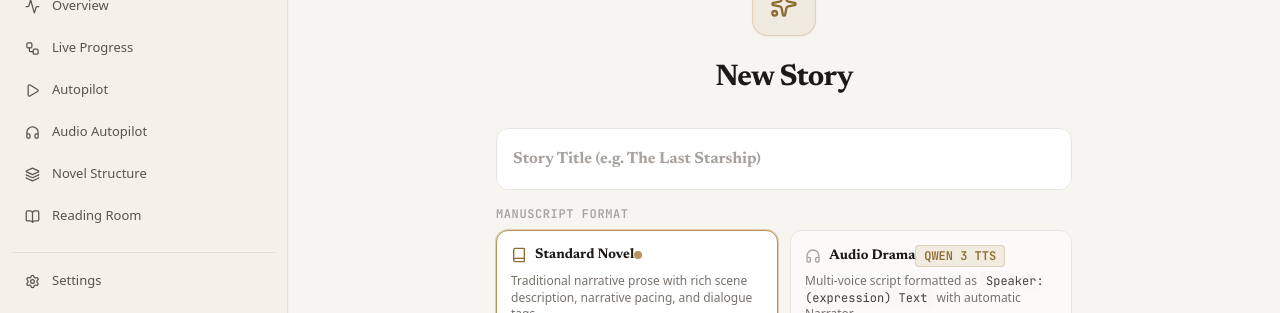
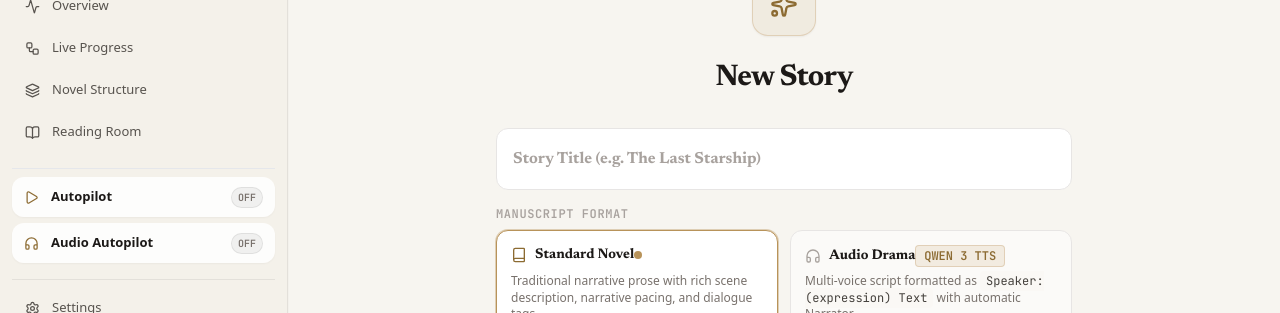
Before and after one commit to pacmanincarnate/WriteforMe, a React (Vite) app: page / in a window 1280 px wide. Shown: the part 184-497 px from the top of the page. Built offline with nearby package versions, Linux system fonts and the light colour scheme; no server answers.

Commit message:
feat(sidebar): style Autopilot and Audio Autopilot as distinct action controls

```diff
--- a/src/components/layout/StudioSidebar.tsx
+++ b/src/components/layout/StudioSidebar.tsx
@@ -184,8 +184,8 @@ export const StudioSidebar: React.FC<StudioSidebarProps> = ({
                 <div
                     className="sidebar-nav flex-1 overflow-y-auto p-3 space-y-4"
                     onClick={(e) => {
-                        // On a phone the sidebar is a drawer over the page: picking a place closes it.
-                        if ((e.target as HTMLElement).closest('.nav-btn')) setIsSidebarOpen(false);
+                        // On a phone the sidebar is a drawer over the page: picking a place or toggling an autopilot closes it.
+                        if ((e.target as HTMLElement).closest('.nav-btn, .nav-action-btn')) setIsSidebarOpen(false);
                     }}
                 >
                     {/* SPACE 1: STUDIO WORKSPACE */}
@@ -239,78 +239,6 @@ export const StudioSidebar: React.FC<StudioSidebarProps> = ({
                             </span>
                         </button>
                         <button
-                            type="button"
-                            onClick={() => handleAutopilot({ fromSetup: view === 'setup' })}
-                            className={`nav-btn ${continuousAutopilot ? 'active text-gold-ink bg-gold-tint font-bold' : ''}`}
-                            title={
-                                continuousAutopilot
-                                    ? 'Stop Autonomous Novel Generation'
-                                    : 'Start Continuous Novel Autopilot'
-                            }
-                        >
-                            <div className="relative flex items-center">
-                                <Play
-                                    size={15}
-                                    className={continuousAutopilot ? 'text-gold-ink fill-current animate-pulse' : ''}
-                                />
-                                {continuousAutopilot && (
-                                    <span className="absolute -top-1 -right-1 w-2 h-2 rounded-full bg-gold animate-ping" />
-                                )}
-                            </div>
-                            <span className="nav-label flex items-center justify-between flex-1">
-                                <span>Autopilot</span>
-                                {continuousAutopilot && (
-                                    <span className="text-[10px] font-mono font-bold bg-gold-tint text-gold-ink px-1.5 py-0.5 rounded-full border border-gold-edge">
-                                        ON
-                                    </span>
-                                )}
-                            </span>
-                        </button>
-                        <button
-                            type="button"
-                            onClick={handleToggleAudioAutopilot}
-                            className={`nav-btn ${
-                                isAudioAutopilotRunning ? 'active text-gold-ink bg-gold-tint font-bold' : ''
-                            }`}
-                            title={
-                                isAudioAutopilotRunning
-                                    ? 'Stop Audio Autopilot'
-                                    : 'Generate scene audio autonomously for offline listening & export'
-                            }
-                        >
-                            <div className="relative flex items-center">
-                                <Headphones
-                                    size={15}
-                                    className={isAudioAutopilotRunning ? 'text-gold-ink animate-pulse' : ''}
-                                />
-                                {isAudioAutopilotRunning && (
-                                    <span className="absolute -top-1 -right-1 w-2 h-2 rounded-full bg-gold animate-ping" />
-                                )}
-                            </div>
-                            <span className="nav-label flex items-center justify-between flex-1 gap-1.5">
-                                <span className="truncate">Audio Autopilot</span>
-                                {isAudioAutopilotRunning ? (
-                                    <span className="text-[10px] font-mono font-bold bg-gold-tint text-gold-ink px-1.5 py-0.5 rounded-full border border-gold-edge shrink-0">
-                                        ON · {storyAudioSummary.readyCount}/{storyAudioSummary.totalDrafted}
-                                    </span>
-                                ) : isAudioAutopilotQueued ? (
-                                    <span className="text-[10px] font-mono font-bold bg-amber-500/10 text-amber-700 px-1.5 py-0.5 rounded-full border border-amber-500/30 shrink-0">
-                                        QUEUED
-                                    </span>
-                                ) : storyAudioSummary.totalDrafted > 0 ? (
-                                    <span
-                                        className={`text-[10px] font-mono font-semibold px-1.5 py-0.5 rounded-full border shrink-0 ${
-                                            storyAudioSummary.readyCount === storyAudioSummary.totalDrafted
-                                                ? 'bg-sage-tint text-sage-800 border-sage-edge'
-                                                : 'bg-wash text-ink-500 border-edge'
-                                        }`}
-                                    >
-                                        {storyAudioSummary.readyCount}/{storyAudioSummary.totalDrafted}
-                                    </span>
-                                ) : null}
-                            </span>
-                        </button>
-                        <button
                             onClick={() => {
                                 if (selectedSequence !== null && selectedScene !== null) {
                                     setView('writer');
@@ -340,6 +268,88 @@ export const StudioSidebar: React.FC<StudioSidebarProps> = ({
                             title="Reading & Listening Room"
                         >
                             <BookOpen size={15} /> <span className="nav-label">Reading Room</span>
+                        </button>
+                    </div>
+
+                    {/* AUTONOMOUS ACTION CONTROLS */}
+                    <div className="pt-2 border-t border-edge/70 space-y-1.5">
+                        <button
+                            type="button"
+                            onClick={() => handleAutopilot({ fromSetup: view === 'setup' })}
+                            className={`nav-action-btn ${continuousAutopilot ? 'active' : ''}`}
+                            title={
+                                continuousAutopilot
+                                    ? 'Stop Autonomous Novel Generation'
+                                    : 'Start Continuous Novel Autopilot'
+                            }
+                        >
+                            <div className="relative flex items-center shrink-0">
+                                <Play
+                                    size={15}
+                                    className={continuousAutopilot ? 'text-gold-ink fill-current animate-pulse' : 'text-gold-ink'}
+                                />
+                                {continuousAutopilot && (
+                                    <span className="absolute -top-1 -right-1 w-2 h-2 rounded-full bg-gold animate-ping" />
+                                )}
+                            </div>
+                            <span className="nav-label flex items-center justify-between flex-1">
+                                <span>Autopilot</span>
+                                <span
+                                    className={`text-[10px] font-mono font-bold px-1.5 py-0.5 rounded-full border shrink-0 ${
+                                        continuousAutopilot
+                                            ? 'bg-gold-tint text-gold-ink border-gold-edge'
+                                            : 'bg-wash text-ink-500 border-edge'
+                                    }`}
+                                >
+                                    {continuousAutopilot ? 'ON' : 'OFF'}
+                                </span>
+                            </span>
+                        </button>
+                        <button
+                            type="button"
+                            onClick={handleToggleAudioAutopilot}
+                            className={`nav-action-btn ${isAudioAutopilotRunning ? 'active' : ''}`}
+                            title={
+                                isAudioAutopilotRunning
+                                    ? 'Stop Audio Autopilot'
+                                    : 'Generate scene audio autonomously for offline listening & export'
+                            }
+                        >
+                            <div className="relative flex items-center shrink-0">
+                                <Headphones
+                                    size={15}
+                                    className={isAudioAutopilotRunning ? 'text-gold-ink animate-pulse' : 'text-gold-ink'}
+                                />
+                                {isAudioAutopilotRunning && (
+                                    <span className="absolute -top-1 -right-1 w-2 h-2 rounded-full bg-gold animate-ping" />
+                                )}
+                            </div>
+                            <span className="nav-label flex items-center justify-between flex-1 gap-1.5">
+                                <span className="truncate">Audio Autopilot</span>
+                                {isAudioAutopilotRunning ? (
+                                    <span className="text-[10px] font-mono font-bold bg-gold-tint text-gold-ink px-1.5 py-0.5 rounded-full border border-gold-edge shrink-0">
+                                        ON · {storyAudioSummary.readyCount}/{storyAudioSummary.totalDrafted}
+                                    </span>
+                                ) : isAudioAutopilotQueued ? (
+                                    <span className="text-[10px] font-mono font-bold bg-amber-500/10 text-amber-700 px-1.5 py-0.5 rounded-full border border-amber-500/30 shrink-0">
+                                        QUEUED
+                                    </span>
+                                ) : storyAudioSummary.totalDrafted > 0 ? (
+                                    <span
+                                        className={`text-[10px] font-mono font-semibold px-1.5 py-0.5 rounded-full border shrink-0 ${
+                                            storyAudioSummary.readyCount === storyAudioSummary.totalDrafted
+                                                ? 'bg-sage-tint text-sage-800 border-sage-edge'
+                                                : 'bg-wash text-ink-500 border-edge'
+                                        }`}
+                                    >
+                                        {storyAudioSummary.readyCount}/{storyAudioSummary.totalDrafted}
+                                    </span>
+                                ) : (
+                                    <span className="text-[10px] font-mono font-bold bg-wash text-ink-500 px-1.5 py-0.5 rounded-full border border-edge shrink-0">
+                                        OFF
+                                    </span>
+                                )}
+                            </span>
                         </button>
                     </div>
 
--- a/src/styles/sidebar.css
+++ b/src/styles/sidebar.css
@@ -26,6 +26,39 @@
             border-color: var(--nav-active-edge);
             font-weight: 600;
             box-shadow: var(--nav-active-shadow);
+        }
+
+        /* Automation toggle controls: visually distinct from flat page-navigation links */
+        .nav-action-btn {
+            width: 100%;
+            text-align: left;
+            padding: 0.5rem 0.75rem;
+            border-radius: 0.75rem;
+            display: flex;
+            align-items: center;
+            gap: 0.75rem;
+            min-height: 2.5rem;
+            font-size: 0.8125rem;
+            font-weight: 600;
+            color: var(--text-primary);
+            background-color: rgb(var(--surface-rgb) / 0.85);
+            border: 1px solid var(--border-strong);
+            box-shadow: 0 1px 2px rgb(0 0 0 / 0.04);
+            transition: all 140ms ease-out;
+        }
+
+        .nav-action-btn:hover {
+            background-color: rgb(var(--surface-rgb));
+            border-color: var(--gold-edge);
+            color: var(--gold-ink);
+        }
+
+        .nav-action-btn.active {
+            background-color: var(--gold-tint);
+            color: var(--gold-ink);
+            border-color: var(--accent-gold);
+            font-weight: 700;
+            box-shadow: 0 1px 4px rgb(0 0 0 / 0.08);
         }
 
         /* Desktop icon rail; mobile keeps the full-width, labelled drawer. */
```
